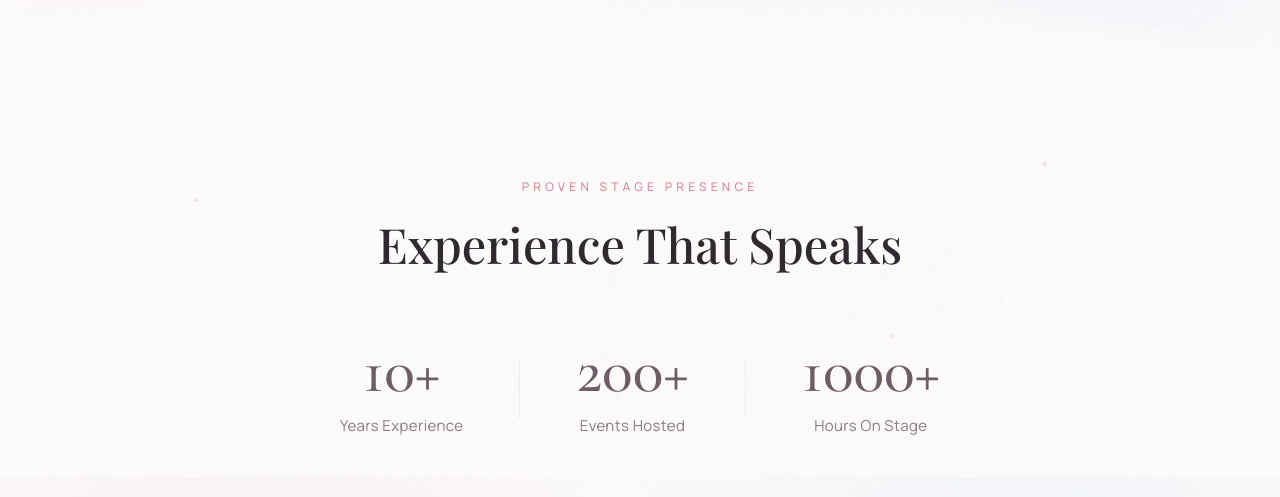
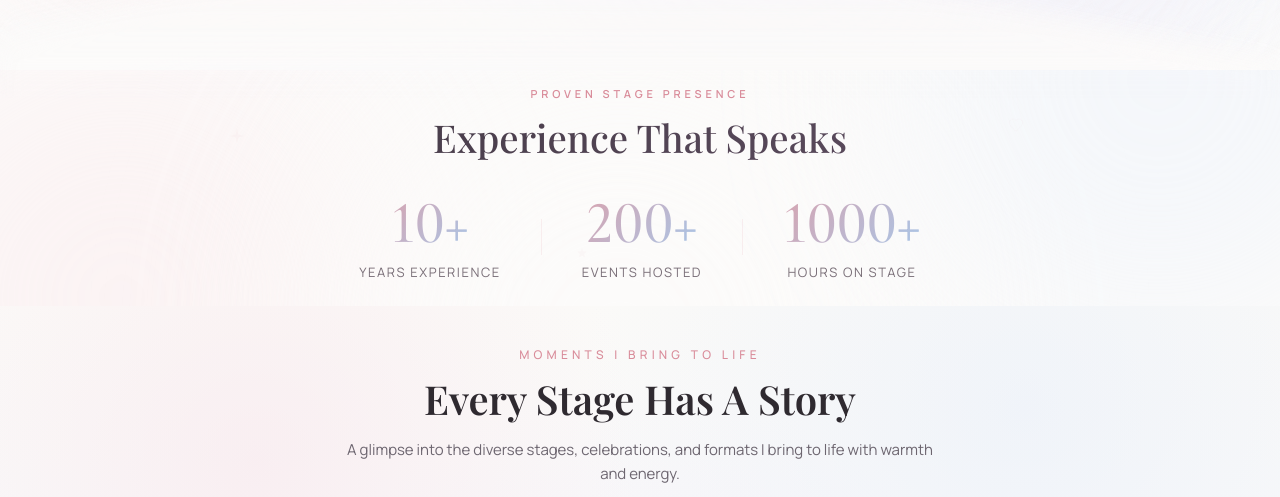
Before and after one commit to elvin-ux/riya-portfolio, a Next.js app: page / in a window 1280 px wide. Shown: the part 803-1300 px from the top of the page. Built offline with nearby package versions, Linux system fonts and the light colour scheme; a web font is replaced by a local one.

Commit message:
Refine Experience section to blend seamlessly, update text gradients, lining-nums, and margins

```diff
--- a/src/components/hero/experience-section.tsx
+++ b/src/components/hero/experience-section.tsx
@@ -1,109 +1,141 @@
 "use client";
 
-import { useRef } from "react";
+import { useRef, useState, useEffect } from "react";
 import { motion, useInView } from "motion/react";
 
 const stats = [
-  { value: "10+", label: "Years Experience" },
-  { value: "200+", label: "Events Hosted" },
-  { value: "1000+", label: "Hours On Stage" },
+  { value: 10, suffix: "+", label: "Years Experience" },
+  { value: 200, suffix: "+", label: "Events Hosted" },
+  { value: 1000, suffix: "+", label: "Hours On Stage" },
 ];
+
+function Counter({ value, duration = 1800, trigger = false }: { value: number; duration?: number; trigger: boolean }) {
+  const [count, setCount] = useState(0);
+
+  useEffect(() => {
+    if (!trigger) return;
+    let startTimestamp: number | null = null;
+    let animationFrameId: number;
+
+    const step = (timestamp: number) => {
+      if (!startTimestamp) startTimestamp = timestamp;
+      const progress = Math.min((timestamp - startTimestamp) / duration, 1);
+      // Easing: outQuad
+      const easedProgress = progress * (2 - progress);
+      setCount(Math.floor(easedProgress * value));
+
+      if (progress < 1) {
+        animationFrameId = window.requestAnimationFrame(step);
+      } else {
+        setCount(value); // Ensure it ends exactly at value
+      }
+    };
+
+    animationFrameId = window.requestAnimationFrame(step);
+    return () => {
+      window.cancelAnimationFrame(animationFrameId);
+    };
+  }, [value, duration, trigger]);
+
+  return <>{count}</>;
+}
 
 export function ExperienceSection() {
   const sectionRef = useRef<HTMLDivElement>(null);
-  const isInView = useInView(sectionRef, { once: true, margin: "-100px" });
+  const isInView = useInView(sectionRef, { once: true, margin: "-60px" });
 
   return (
     <section
       ref={sectionRef}
-      className="relative bg-[#FCFBFA] pt-20 pb-10 px-8 md:px-24 overflow-hidden z-10"
+      className="relative pt-4 pb-6 px-8 md:px-24 overflow-hidden z-10 bg-transparent mt-[-16px] md:mt-[-28px]"
     >
       {/*
-        ATMOSPHERIC LIGHTING: Extremely soft pastel haze / diffused light blooms (< 8% opacity).
-        Looks like light passing through silk fabric. No visible shapes, circles, or blobs.
+        SEAMLESS FLOWING PASTEL ATMOSPHERE BACKGROUND GLOWS
       */}
-      {/* Powder Blue Atmosphere (15%) */}
+      {/* Left side: soft blush pink glow */}
       <div
         aria-hidden="true"
-        className="absolute left-[-10%] top-[-20%] h-[600px] w-[600px] rounded-full bg-[#F0F4F8] opacity-[0.07] blur-[120px] pointer-events-none select-none z-0"
+        className="absolute left-[-10%] top-[-10%] h-[500px] w-[500px] rounded-full bg-[#FAE5E8] opacity-[0.35] blur-[100px] pointer-events-none select-none z-0"
       />
+
+      {/* Center: warm ivory / pearl white glow */}
       <div
         aria-hidden="true"
-        className="absolute right-[5%] bottom-[-15%] h-[500px] w-[500px] rounded-full bg-[#F0F4F8] opacity-[0.06] blur-[110px] pointer-events-none select-none z-0"
+        className="absolute left-[25%] top-[-15%] h-[600px] w-[600px] rounded-full bg-[#FCFBFA] opacity-[0.70] blur-[110px] pointer-events-none select-none z-0"
       />
-      {/* Blush Atmosphere (10%) */}
+
+      {/* Right side: soft powder blue glow */}
       <div
         aria-hidden="true"
-        className="absolute right-[20%] top-[-10%] h-[550px] w-[550px] rounded-full bg-[#F6E8EC] opacity-[0.05] blur-[100px] pointer-events-none select-none z-0"
-      />
-      {/* Lavender Atmosphere (5%) */}
-      <div
-        aria-hidden="true"
-        className="absolute left-[30%] bottom-[-10%] h-[400px] w-[400px] rounded-full bg-[#F7F4FA] opacity-[0.04] blur-[90px] pointer-events-none select-none z-0"
+        className="absolute right-[-10%] bottom-[-10%] h-[500px] w-[500px] rounded-full bg-[#E4EEFC] opacity-[0.30] blur-[100px] pointer-events-none select-none z-0"
       />
 
       {/*
-        SUBTLE FEMININE ACCENTS: Tiny rose-colored sparkles (✦) and dots (•).
-        These are extremely minimal, low opacity, and designed to feel discovered rather than obvious.
+        SUBTLE FLOATING ACCENTS (Opacity 3-5% for magical, almost invisible details)
       */}
-      <span
-        aria-hidden="true"
-        className="absolute left-[15%] top-[25%] text-[#D98C9A] opacity-25 text-[10px] select-none pointer-events-none"
-      >
-        ✦
+      {/* Sparkle */}
+      <span className="absolute left-[18%] top-[25%] text-[#D98C9A] opacity-[0.04] pointer-events-none select-none">
+        <svg viewBox="0 0 24 24" className="w-3.5 h-3.5 fill-current">
+          <path d="M12 0L14.6 9.4L24 12L14.6 14.6L12 24L9.4 14.6L0 12L9.4 9.4L12 0Z" />
+        </svg>
       </span>
-      <span
-        aria-hidden="true"
-        className="absolute right-[18%] top-[15%] text-[#D98C9A] opacity-20 text-[12px] select-none pointer-events-none"
-      >
-        ✦
+      {/* Heart Outline */}
+      <span className="absolute right-[20%] top-[20%] text-[#D98C9A] opacity-[0.03] pointer-events-none select-none">
+        <svg viewBox="0 0 24 24" className="w-4 h-4 fill-none stroke-current" strokeWidth={1.5}>
+          <path d="M12 21.35l-1.45-1.32C5.4 15.36 2 12.28 2 8.5 2 5.42 4.42 3 7.5 3c1.74 0 3.41.81 4.5 2.09C13.09 3.81 14.76 3 16.5 3 19.58 3 22 5.42 22 8.5c0 3.78-3.4 6.86-8.55 11.54L12 21.35z" />
+        </svg>
       </span>
-      <span
-        aria-hidden="true"
-        className="absolute left-[48%] bottom-[20%] text-[#D98C9A] opacity-[0.18] text-[9px] select-none pointer-events-none"
-      >
-        •
+      {/* Star */}
+      <span className="absolute left-[45%] bottom-[20%] text-[#D98C9A] opacity-[0.035] pointer-events-none select-none">
+        <svg viewBox="0 0 24 24" className="w-3 h-3 fill-current">
+          <path d="M12 17.27L18.18 21l-1.64-7.03L22 9.24l-7.19-.61L12 2 9.19 8.63 2 9.24l5.46 4.73L5.82 21z" />
+        </svg>
       </span>
-      <span
-        aria-hidden="true"
-        className="absolute right-[30%] bottom-[35%] text-[#D98C9A] opacity-15 text-[11px] select-none pointer-events-none"
-      >
-        ✦
+      {/* Heart Outline */}
+      <span className="absolute right-[32%] bottom-[25%] text-[#D98C9A] opacity-[0.03] pointer-events-none select-none">
+        <svg viewBox="0 0 24 24" className="w-3.5 h-3.5 fill-none stroke-current" strokeWidth={1.5}>
+          <path d="M12 21.35l-1.45-1.32C5.4 15.36 2 12.28 2 8.5 2 5.42 4.42 3 7.5 3c1.74 0 3.41.81 4.5 2.09C13.09 3.81 14.76 3 16.5 3 19.58 3 22 5.42 22 8.5c0 3.78-3.4 6.86-8.55 11.54L12 21.35z" />
+        </svg>
       </span>
 
       <div className="relative mx-auto max-w-[1100px] z-10">
         {/* Header Block */}
-        <div className="text-center mb-12 md:mb-16">
+        <div className="text-center mb-6 md:mb-8">
           {/* Eyebrow Label: Fades in */}
           <motion.span
             initial={{ opacity: 0 }}
             animate={isInView ? { opacity: 1 } : { opacity: 0 }}
             transition={{ duration: 0.8, ease: [0.25, 0.1, 0.25, 1] }}
-            className="block text-center font-sans text-[12px] font-medium tracking-[0.35em] uppercase text-[#D98C9A] mb-[18px]"
+            className="block text-center font-sans text-[11px] font-semibold tracking-[0.35em] uppercase text-[#D98C9A] mb-[10px]"
           >
             Proven Stage Presence
           </motion.span>
 
-          {/* Main Heading: Fades upward */}
+          {/* Main Heading: Muted Plum/Charcoal Gradient, Fades upward */}
           <motion.h2
             initial={{ opacity: 0, y: 16 }}
             animate={isInView ? { opacity: 1, y: 0 } : { opacity: 0, y: 16 }}
             transition={{ duration: 0.8, delay: 0.1, ease: [0.25, 0.1, 0.25, 1] }}
-            className="font-[family-name:var(--font-serif)] font-medium text-[#2F2A30] leading-tight text-center"
-            style={{ fontSize: "clamp(2.3rem, 3.8vw, 3.8rem)" }}
+            className="font-[family-name:var(--font-serif)] font-medium leading-tight text-center bg-clip-text text-transparent"
+            style={{
+              fontSize: "clamp(1.8rem, 3vw, 2.6rem)",
+              backgroundImage: "linear-gradient(135deg, #3F3640, #635166)",
+              WebkitBackgroundClip: "text",
+              WebkitTextFillColor: "transparent",
+            }}
           >
             Experience That Speaks
           </motion.h2>
         </div>
 
         {/* Statistics Layout */}
-        <div className="flex flex-col md:flex-row items-center justify-center gap-8 md:gap-14">
+        <div className="flex flex-col md:flex-row items-center justify-center gap-6 md:gap-10">
           {stats.map((stat, i) => (
             <div key={stat.label} className="contents">
-              {/* Stat Item: Fades upward, staggered by 0.12s */}
+              {/* Stat Item: Fades upward, staggered */}
               <motion.div
-                initial={{ opacity: 0, y: 16 }}
-                animate={isInView ? { opacity: 1, y: 0 } : { opacity: 0, y: 16 }}
+                initial={{ opacity: 0, y: 12 }}
+                animate={isInView ? { opacity: 1, y: 0 } : { opacity: 0, y: 12 }}
                 transition={{
                   duration: 0.8,
                   delay: 0.2 + i * 0.12,
@@ -111,28 +143,37 @@ export function ExperienceSection() {
                 }}
                 className="text-center flex flex-col items-center"
               >
-                {/* Elegant Cormorant Garamond Number */}
+                {/* Elegant Cormorant Garamond Number with Soft Luxury Option B Gradient */}
                 <span
-                  className="block font-[family-name:var(--font-cormorant)] font-medium text-[#6E5D67] leading-none select-none"
-                  style={{ fontSize: "clamp(56px, 6vw, 64px)" }}
+                  className="block font-[family-name:var(--font-cormorant)] font-medium leading-none select-none bg-clip-text text-transparent lining-nums"
+                  style={{
+                    fontSize: "clamp(52px, 5.5vw, 60px)",
+                    backgroundImage: "linear-gradient(135deg, #D7A4B0, #A8C6E8)",
+                    WebkitBackgroundClip: "text",
+                    WebkitTextFillColor: "transparent",
+                    fontVariantNumeric: "lining-nums",
+                    fontFeatureSettings: '"lnum"',
+                  }}
                 >
-                  {stat.value}
+                  <Counter value={stat.value} trigger={isInView} />
+                  {stat.suffix}
                 </span>
-                {/* Personal, Warm Label in Sentence Case */}
-                <span className="mt-3 block font-sans text-[15px] font-normal text-[#8A7B83] tracking-wide">
+
+                {/* Years Experience Label */}
+                <span className="mt-2.5 block font-sans text-[12px] md:text-[13px] font-normal text-[#7A6F78] tracking-[0.12em] uppercase">
                   {stat.label}
                 </span>
               </motion.div>
 
-              {/* Softer Divider: Fades in softly */}
+              {/* Soft Divider */}
               {i < stats.length - 1 && (
                 <motion.span
                   initial={{ opacity: 0 }}
                   animate={isInView ? { opacity: 1 } : { opacity: 0 }}
                   transition={{ duration: 0.8, delay: 0.5, ease: "easeOut" }}
                   aria-hidden="true"
-                  className="w-[70px] h-px md:w-px md:h-[60px] block"
-                  style={{ backgroundColor: "rgba(217,140,154,0.15)" }}
+                  className="w-[40px] h-px md:w-px md:h-[36px] block"
+                  style={{ backgroundColor: "rgba(217,140,154,0.12)" }}
                 />
               )}
             </div>
```
